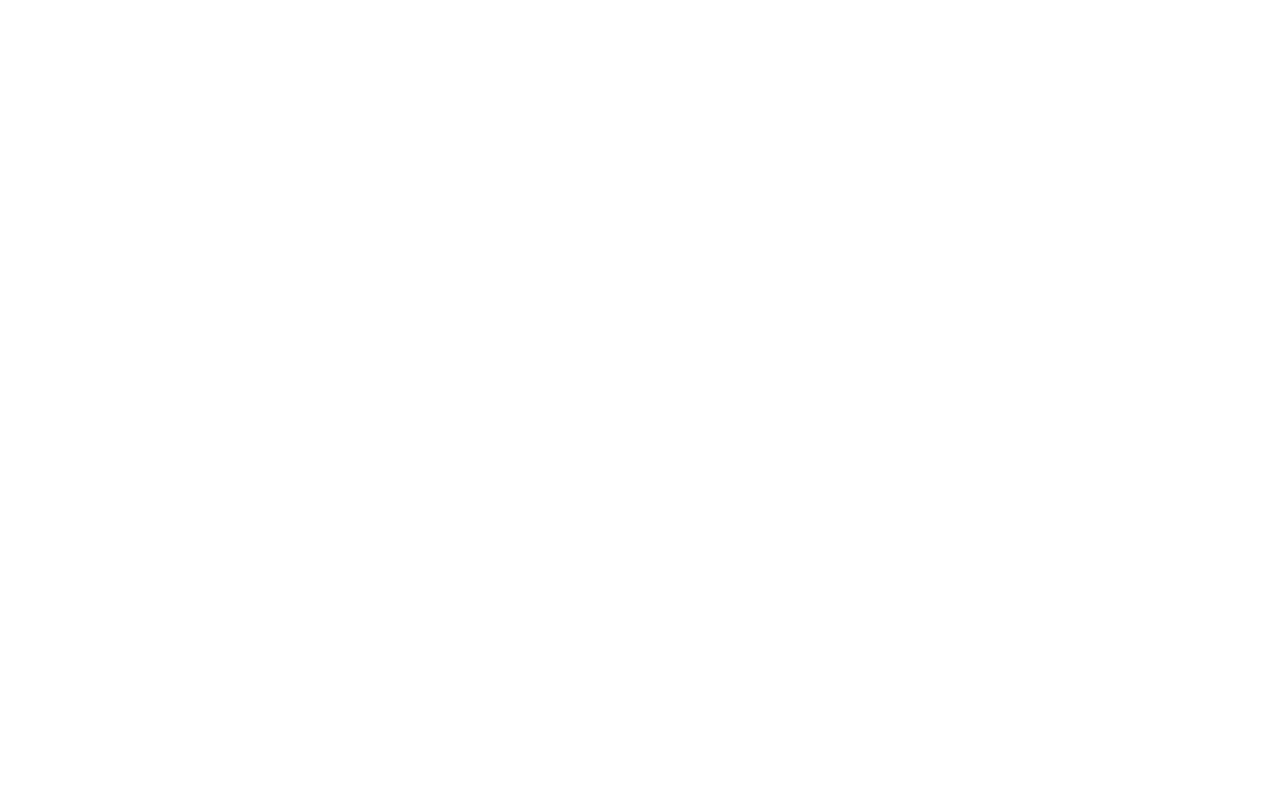
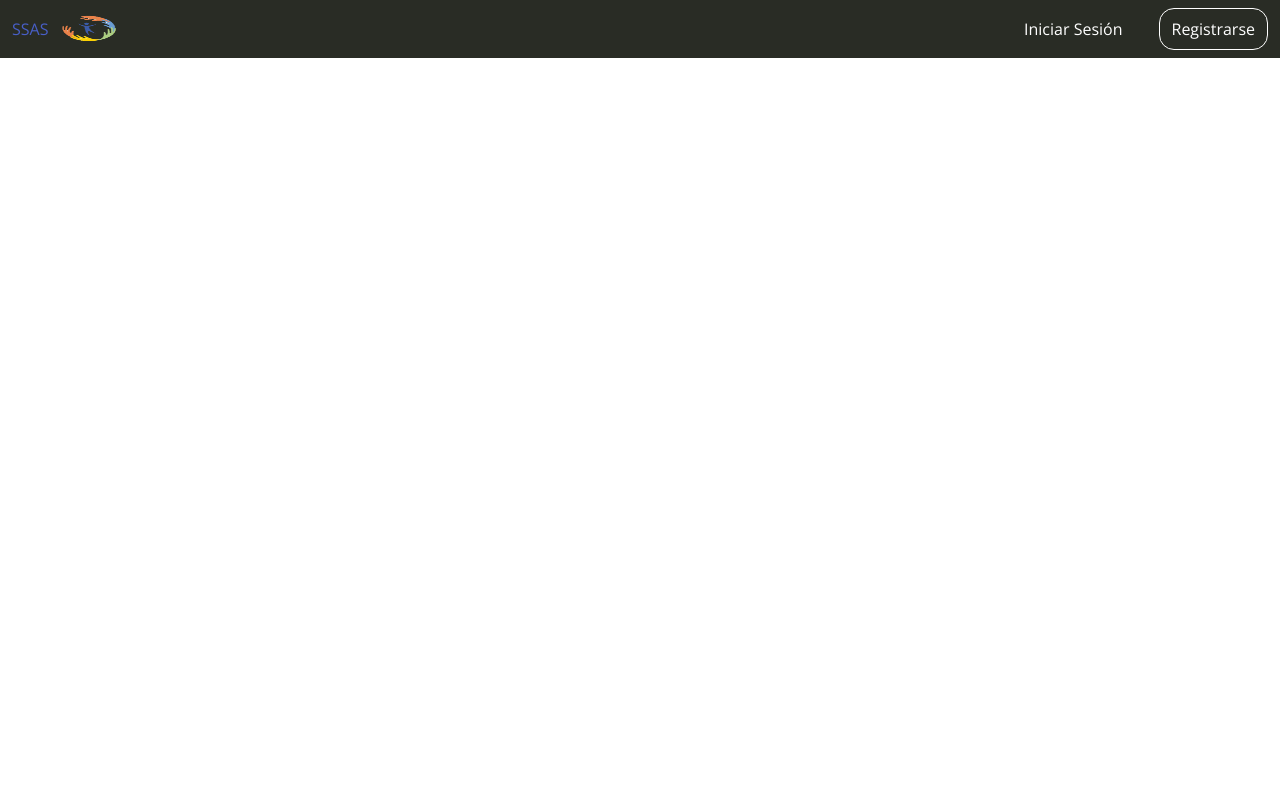
Before and after one commit to lmirandam07/gestion-ssu, a PHP site: page / in a window 1280 px wide. Before the commit the page is empty. Run offline with PHP 8.4, Linux system fonts and the light colour scheme.

Commit message:
Template del navbar

```diff
--- /dev/null
+++ b/css/header.css
@@ -0,0 +1,22 @@
+@import url('https://fonts.googleapis.com/css2?family=Open+Sans:wght@300;600&display=swap');
+
+body {
+    font-family: 'Open Sans', sans-serif;
+}
+
+.navbar {
+    background-color: #292C25;
+}
+
+.navbar-end .navbar-item {
+    color: #FFF;
+}
+
+.navbar-item #registrarse {
+    border: 1px solid #FFF;
+    border-radius: 15px;
+}
+
+.navbar-item #iniciar:hover {
+    border-radius: 15px;
+}
--- a/index.php
+++ b/index.php
@@ -3,6 +3,7 @@
     <meta charset="UTF-8">
     <meta name="viewport" content="width=device-width, initial-scale=1.0">
     <link rel="stylesheet" href="https://cdn.jsdelivr.net/npm/bulma@0.9.1/css/bulma.min.css">
+    <link rel="stylesheet" href="./css/header.css">
     <title>Inicio</title>
 </head>
 <body>
--- a/templates/header.html
+++ b/templates/header.html
@@ -1,3 +1,24 @@
 <header>
+    <nav class="navbar" role="navigation" aria-label="main navigation">
+        <div class="navbar-brand">
+          <a class="navbar-item" href="#">
+              <h1>SSAS</h1>
+            <img src="../img/logossas.png" width="75" height="75">
+          </a>
 
+          <a role="button" class="navbar-burger" aria-label="menu" aria-expanded="false">
+            <span aria-hidden="true"></span>
+            <span aria-hidden="true"></span>
+            <span aria-hidden="true"></span>
+          </a>
+        </div>
+        <div class="navbar-end">
+            <div class="navbar-item">
+                <a href="" id="iniciar" class="navbar-item">Iniciar Sesión</a>
+            </div>
+            <div class="navbar-item">
+                <a href="" id="registrarse" class="navbar-item">Registrarse</a>
+            </div>
+        </div>
+    </nav>
 </header>
```
Also changed, not shown: img/logossas.png (added).
